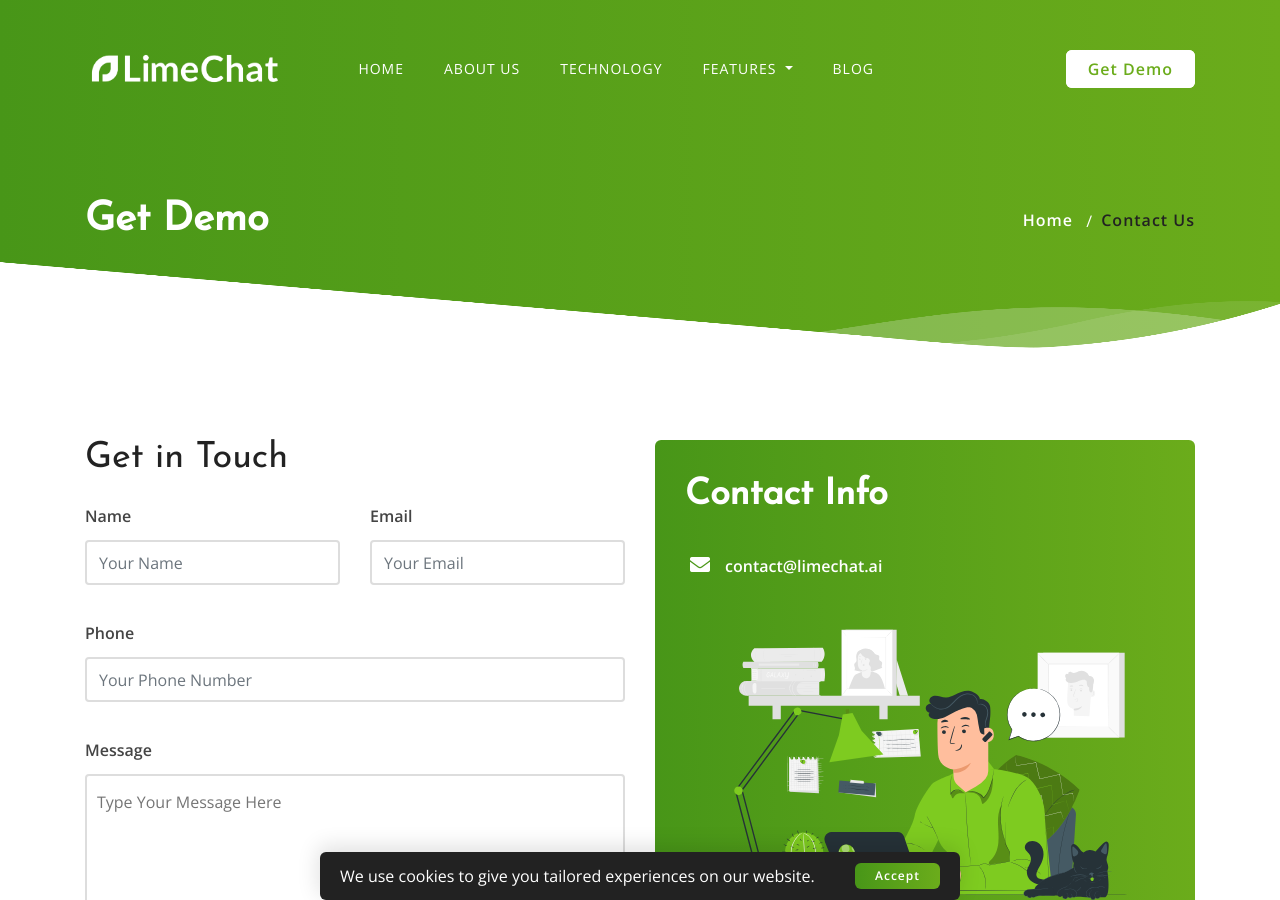
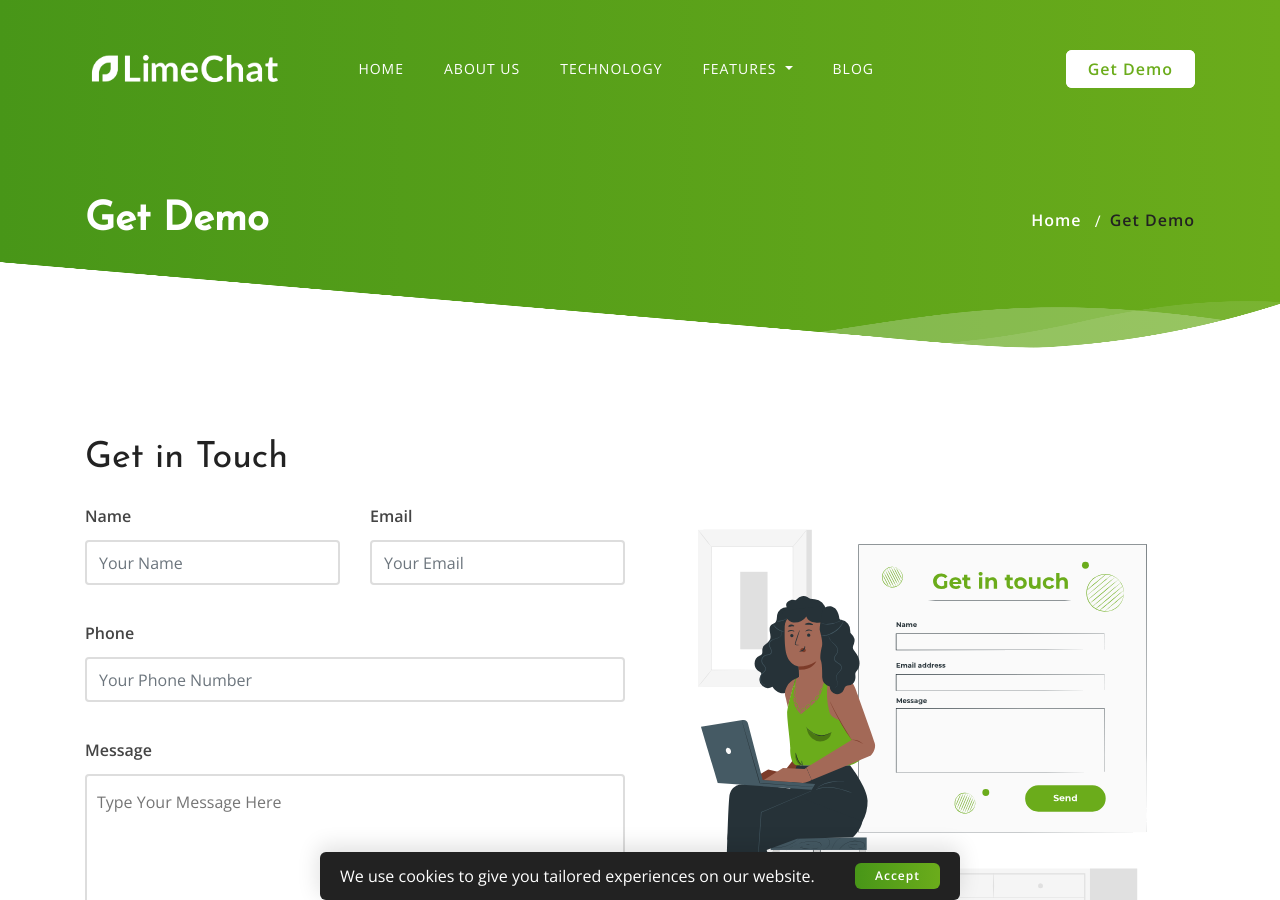
Before and after one commit to Limechat/Website, a Jekyll site: the page built from contact-us.html, in a window 1280 px wide and 900 px high. Built offline with Jekyll 4.4.1, drawn with Linux system fonts in a browser that asks for light colours.

Commit message:
Cleaned up Demo Page

```diff
--- a/contact-us.html
+++ b/contact-us.html
@@ -12,7 +12,7 @@
                <div class="col-md-6 col-sm-12 text-right">
                   <ul>
                      <li class="d-inline"><a href="index.html">Home</a></li>
-                     <li class="d-inline active">Contact Us</li>
+                     <li class="d-inline active">Get Demo</li>
                   </ul>
                </div>
             </div>
@@ -70,8 +70,7 @@
                      </div>
                   </div>
                   <div class="col-lg-6 r-mt3">
-                     <div class="contact-bg">
-                        <h2>Contact Info</h2>
+                     <div>
                         <div class="row">
                            <div class="col-sm-12">
                               <ul class="iq-contact text-white">
@@ -82,7 +81,7 @@
                               </ul>
                            </div>
                            <div class="col-sm-12">
-                              <img src="images/contact/demo.svg" style="width: 100%;">
+                              <img src="images/contact/2.svg" style="width: 100%;">
                            </div>
                         </div>
                      </div>
--- a/index.html
+++ b/index.html
@@ -26,7 +26,7 @@
                     </div>
                 </div>
                 <div class="col-lg-7 col-md-12 col-sm-12 text-right">
-                    <img class="img-fluid banner-img" src="images/banner/banner-img.png" alt="image" />
+                    <img class="img-fluid banner-img" src="images/banner/1.svg" alt="image" />
                 </div>
             </div>
         </div>
```
Also changed, not shown: images/banner/1.svg (added), images/banner/2.svg (added), images/contact/1.svg (renamed from images/contact/demo.svg), images/contact/2.svg (added).
